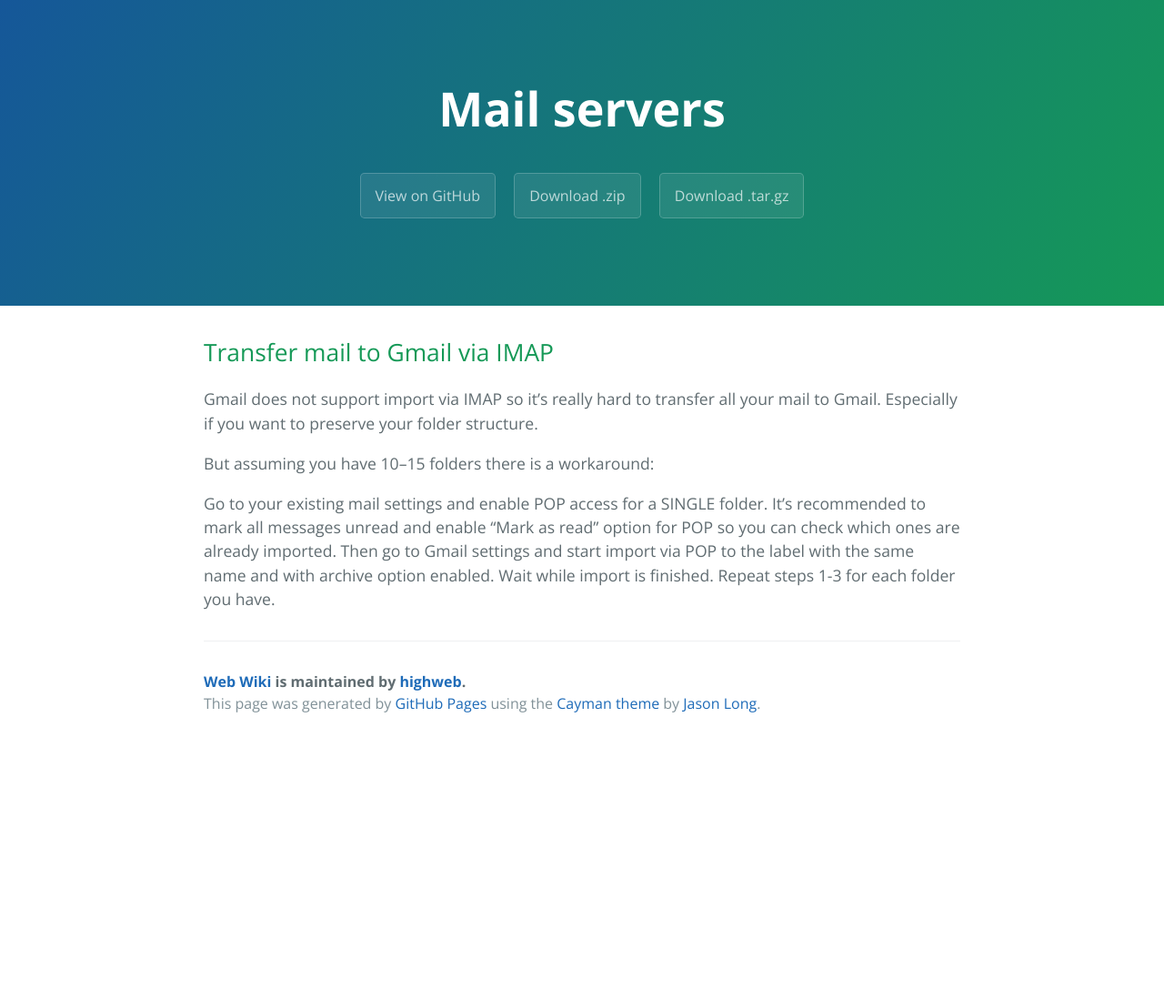
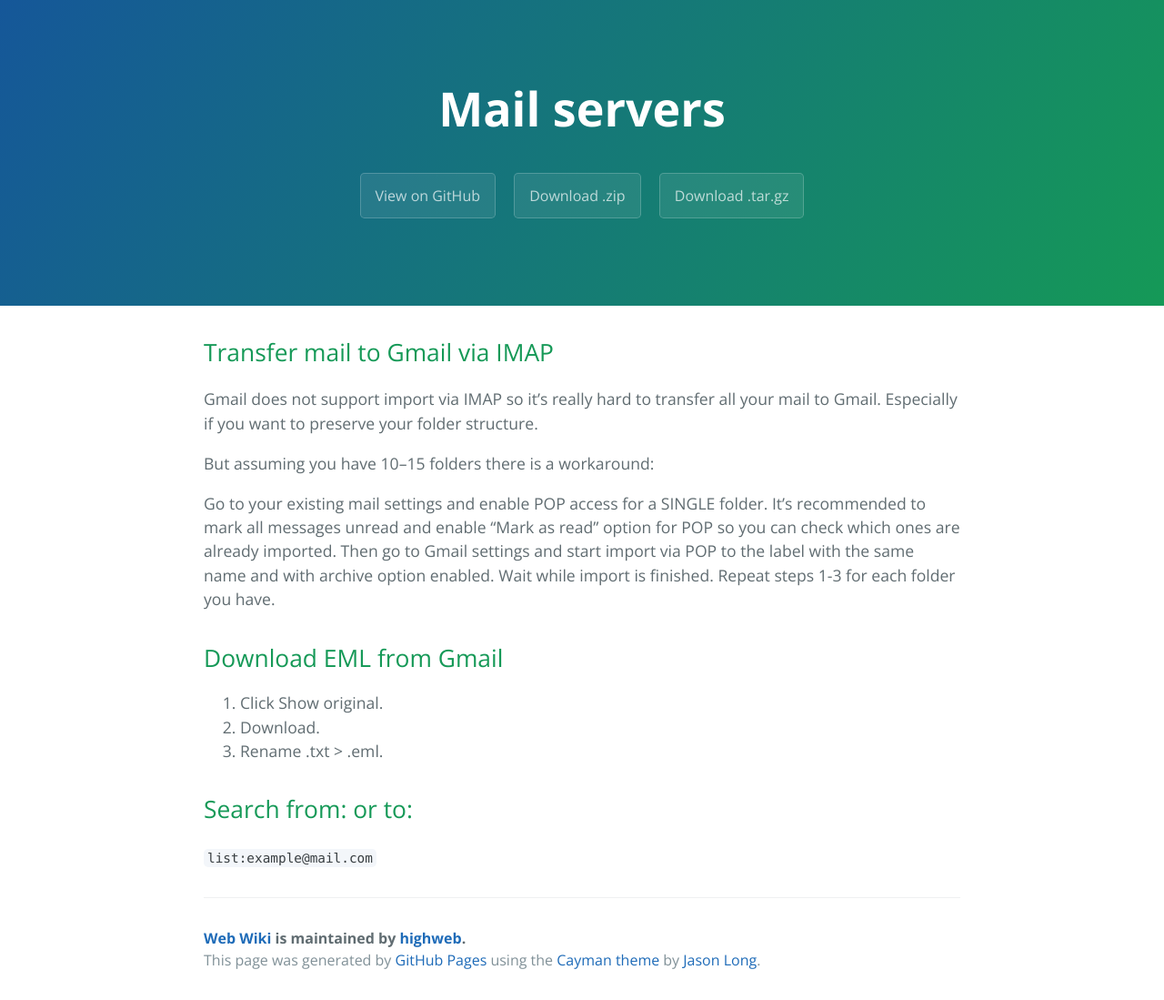
Before and after one commit to highweb/web-wiki, a Jekyll site: the page built from mail.md, in a window 1280 px wide. Shown: the whole page at 91% size. Built offline with Jekyll 4.4.1, drawn with Linux system fonts in a browser that asks for light colours; before the commit the page ends 900 px from its top, so only the background shows below that.

Commit message:
Update mail.md

```diff
--- a/mail.md
+++ b/mail.md
@@ -13,3 +13,13 @@ Go to your existing mail settings and enable POP access for a SINGLE folder. It'
 Then go to Gmail settings and start import via POP to the label with the same name and with archive option enabled.
 Wait while import is finished.
 Repeat steps 1-3 for each folder you have.
+
+## Download EML from Gmail
+
+1. Click Show original.
+2. Download.
+3. Rename .txt > .eml.
+
+## Search from: or to:
+
+`list:example@mail.com`
```
